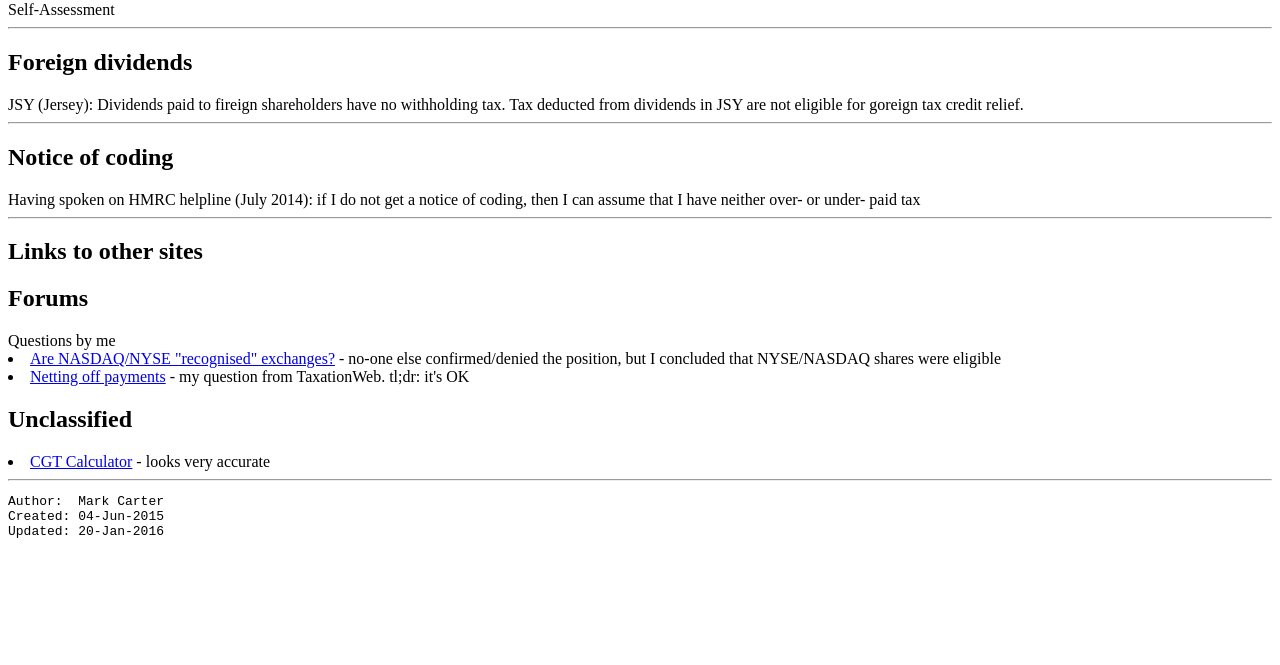
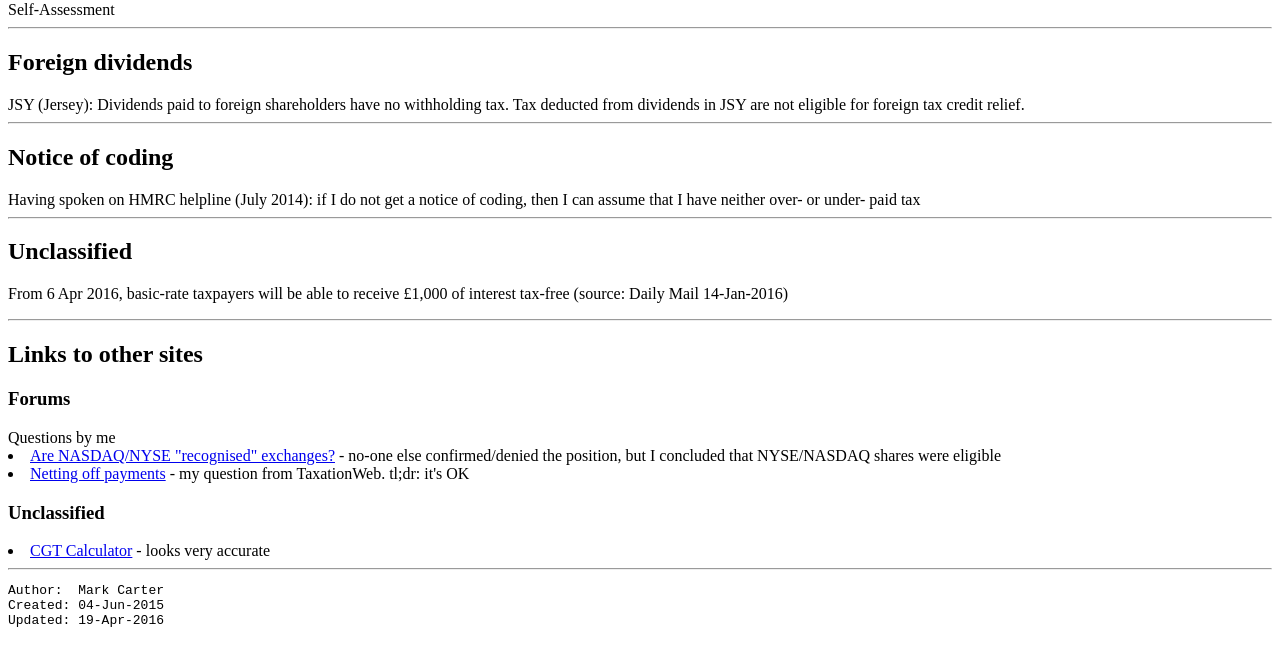
Before and after one commit to blippy/website, a plain HTML site: page main/htdocs/money/taxes.htm in a window 1280 px wide. Shown: the part 105-770 px from the top of the page. Drawn offline with Linux system fonts and the light colour scheme.

Commit message:
modified:   taxes.htm

```diff
--- a/main/htdocs/money/taxes.htm
+++ b/main/htdocs/money/taxes.htm
@@ -13,7 +13,7 @@ Self-Assessment
 
 <hr><h2>Foreign dividends</h2>
 
-JSY (Jersey): Dividends paid to fireign shareholders have no withholding tax. Tax deducted from dividends in JSY are not eligible for goreign tax credit relief.
+JSY (Jersey): Dividends paid to foreign shareholders have no withholding tax. Tax deducted from dividends in JSY are not eligible for foreign tax credit relief.
 
 
 <hr><h2>Notice of coding</h2>
@@ -22,16 +22,21 @@ Having spoken on HMRC helpline (July 2014): if I do not get a notice
 of coding, then I can assume that I have neither over- or under- paid
 tax
 
+<hr><h2>Unclassified</h2>
+
+<p>From 6 Apr 2016, basic-rate taxpayers will be able to
+receive &pound;1,000 of interest tax-free (source: Daily Mail 14-Jan-2016)</p>
+
 
 <hr><h2>Links to other sites</h2>
 
-<h2>Forums</h2>
+<h3>Forums</h3>
 Questions by me
 <li><a href="http://www.taxationweb.co.uk/forum/are-nasdaq-nyse-recognised-exchanges-t48339.html">Are NASDAQ/NYSE "recognised" exchanges?</a> - no-one else confirmed/denied the position, but I concluded that NYSE/NASDAQ shares were eligible
 
 <li><a href="http://www.taxationweb.co.uk/forum/netting-off-payments-t47564.html">Netting off payments</a> - my question from TaxationWeb. tl;dr: it's OK
 
-<h2>Unclassified</h2>
+<h3>Unclassified</h3>
 <li><a href="http://www.cgtcalculator.com/calculator.aspx">CGT Calculator</a> - looks
   very accurate
 
@@ -39,7 +44,7 @@ Questions by me
 <hr><pre>
 Author:  Mark Carter
 Created: 04-Jun-2015
-Updated: 20-Jan-2016
+Updated: 19-Apr-2016
 </pre>
 </body>
 </html>
```
